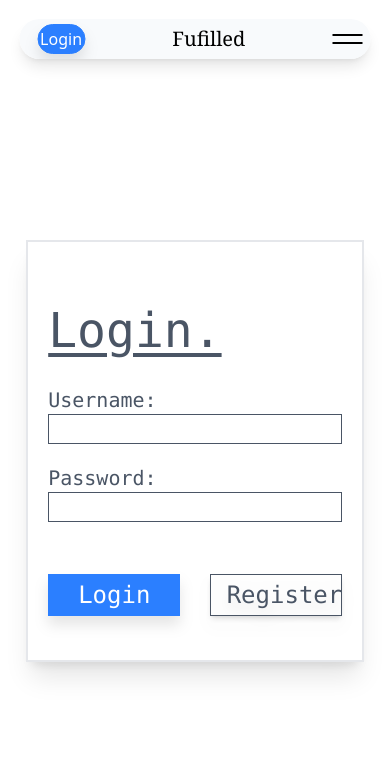
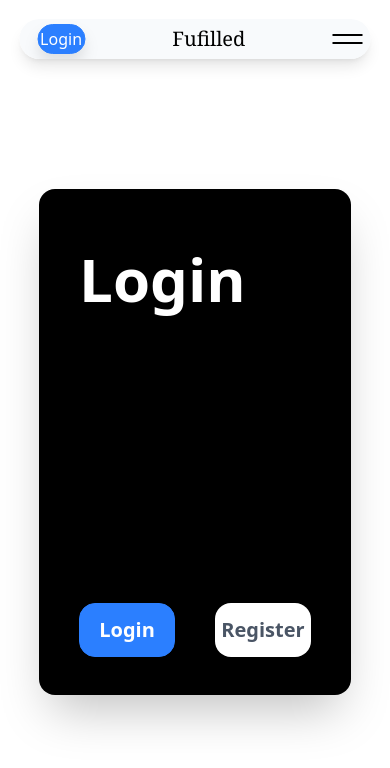
Before and after one commit to magnusrwn/Rex, a React (Vite) app in the folder frontend/: page /login in a window 390 px wide. Shown: the top 768 px of the page. Built offline with nearby package versions, Linux system fonts and the light colour scheme.

Commit message:
logina nd register done... no form, however responsiveness and rough design done.

```diff
--- a/frontend/src/components/Button.tsx
+++ b/frontend/src/components/Button.tsx
@@ -28,7 +28,7 @@ const Button: React.FC<ButtonProps> = ({children, onClick, className, disabled,
             cursor-pointer
             drop-shadow-xl
          ${variant === "primary"?(isClicked ? "text-white bg-blue-900 border-1 border-blue-900 shadow-lg": "text-white  bg-blue-500 border-1 border-blue-500 hover:bg-blue-700 hover:border-blue-700 transition-all duration-200"):
-            variant === "secondary" ?(isClicked? "bg-grey-300 text-grey-700 border-1 border-grey-700":"border-1 shadow-md text-gray-600 border-gray-600 hover:bg-gray-100 hover:text-gray-600 hover:border-gray-400 transition-all duration-200"):
+            variant === "secondary" ?(isClicked? "bg-grey-300 text-slate-700 border-1 border-grey-700":"shadow-md text-gray-600 hover:bg-slate-100 transition-all duration-200"):
                 (isClicked? "bg-red-100 text-red-700 border-1 border-red-700":"border-1 shadow-md text-red-500 border-red-500 hover:bg-red-50 hover:text-red-600 hover:border-red-600 transition-all duration-200")
          }
 
--- a/frontend/src/pages/Home.tsx
+++ b/frontend/src/pages/Home.tsx
@@ -9,7 +9,7 @@ const Home = () => {
     return (
     <>
     {/* giving col space for everything to be in */}
-    <div className="flex flex-col items-center max-w-4xl lg:mx-auto md:mx-20 mx-10 mt-24" id="container">
+    <div className="min-h-[800px] flex flex-col items-center max-w-4xl lg:mx-auto md:mx-20 mx-10 mt-24">
         {/* HERO SECTION */}
         <div className="
             flex flex-col pt-2
--- a/frontend/src/pages/Login.tsx
+++ b/frontend/src/pages/Login.tsx
@@ -8,33 +8,41 @@ const LoginCard = () => {
     const navigate = useNavigate()
 
     return(
-    <>
-        {/* temporary solution.... */}
-        <div className='pt-60'></div>
-        <div className=' flex justify-center items-center font-mono text-gray-600'>
-            <div className='h-[50vh] w-[40vh] border-2 shadow-xl border-gray-200'>
-                <div className='ml-1 mt-16'>
-                    <h1 className='mt-2 mb-8 ml-4 text-5xl underline underline-offset-6' >Login.</h1>
-                </div>
-                <div className='mx-5 text-xl h-fit'>
-                    <form>
-                        <div className='pb-5'>
-                            <label htmlFor='username' className=''>Username: </label>
-                            <input type='text' name='username' className='border-1 px-2 w-[100%]'></input>
+        <div className='min-h-[800px] h-[100vh] w-full flex justify-center items-center mt-5'>
+            <div className='
+             rounded-2xl
+             w-[80%] h-[60%]
+             md:w-[500px] md:h-[600px]
+             bg-black
+             shadow-2xl
+             text-white
+            '>
+                <div className='h-full my-15 mx-10 flex flex-col'>
+                    <div className='flex-row h-[30%] text-6xl font-semibold'>Login</div>
+                    <div className='flex-row h-[40%]'>
+                        <form>
+                            {/* FINISH THIS FORM */}
+                        </form>
+                    </div>
+                    <div className='flex-row h-[30%]'>
+                        <div className='grid grid-cols-2 grid-rows-1 gap-10 text-xl font-semibold'>
+                            <Button
+                             variant='primary'
+                             className='py-3 rounded-2xl'
+                             onClick={()=> navigate('/')} // MAKE THIS WORK... I GUESS IT WILL BE A WHILE MAYBE...
+                            >Login
+                            </Button>
+                            <Button
+                             variant='secondary'
+                             className='bg-white py-3 rounded-2xl hover:text-slate-800'
+                             onClick={()=> navigate('/register')}
+                            >Register
+                            </Button>
                         </div>
-                        <div className='pb-5'>
-                            <label htmlFor='password' className=''>Password: </label>
-                            <input type='password' name='password' className='border-1 px-2 w-[100%]'></input>
-                        </div>
-                        <div className='flex flex-row gap-[10%] mt-8 w-full'>
-                            <Button className='px-4 w-[45%] py-1 text-2xl' type='submit' variant='primary'>Login</Button>
-                            <Button className='px-4 w-[45%] py-1 text-2xl' onClick={() =>{navigate('/register')}} variant='secondary'>Register</Button> {/* FIGURE ONCLICK FOR THIS */ }
-                        </div>
-                    </form>
+                    </div>
                 </div>
             </div>
         </div>
-    </>
     )
 }
 
--- a/frontend/src/pages/Register.tsx
+++ b/frontend/src/pages/Register.tsx
@@ -12,37 +12,41 @@ const RegisterCard = () =>{
     const navigate = useNavigate()
 
     return(
-    <>
-        {/* temporary solution.... */}
-        <div className='pt-60'></div>
-        <div className='h-[80vh] flex justify-center items-center font-mono text-gray-600'>
-            <div className='h-[50vh] w-[40vh] border-2 shadow-xl border-gray-200'>
-                <div className='ml-1 mt-16'>
-                    <h1 className='mt-2 mb-8 ml-4 text-5xl underline underline-offset-6' >Register.</h1>
-                </div>
-                <div className='mx-5 text-xl h-fit'>
-                    <form>
-                        <div className='pb-5'>
-                            <label htmlFor='email'>Email: </label>
-                            <input type='text' name='email' className='border-1 px-2 w-[100%]'></input>
+        <div className='min-h-[800px] h-[100vh] w-full flex justify-center items-center mt-5'>
+            <div className='
+             rounded-2xl
+             w-[80%] h-[60%]
+             md:w-[500px] md:h-[600px]
+             bg-white
+             shadow-2xl
+             text-black
+            '>
+                <div className='h-full my-15 mx-10 flex flex-col'>
+                    <div className='flex-row h-[30%] text-6xl font-semibold'>Register</div>
+                    <div className='flex-row h-[40%]'>
+                        <form>
+                            {/* FINISH THIS FORM */}
+                        </form>
+                    </div>
+                    <div className='flex-row h-[30%]'>
+                        <div className='grid grid-cols-2 grid-rows-1 gap-10 text-xl font-semibold'>
+                            <Button
+                             variant='primary'
+                             className='py-3 rounded-2xl shadow-md'
+                             onClick={()=> navigate('/')} // MAKE THIS WORK... I GUESS IT WILL BE A WHILE MAYBE...
+                            >Register!
+                            </Button>
+                            <Button
+                             variant='secondary'
+                             className='bg-white py-3 rounded-2xl hover:text-slate-800'
+                             onClick={()=> navigate('/login')}
+                            >Login
+                            </Button>
                         </div>
-                        <div className='pb-5'>
-                            <label htmlFor='username'>Username: </label>
-                            <input type='text' name='username' className='border-1 px-2 w-[100%]'></input>
-                        </div>
-                        <div className='pb-5'>
-                            <label htmlFor='password'>Password: </label>
-                            <input type='password' name='password' className='border-1 px-2 w-[100%]'></input>
-                        </div>
-                        <div className='flex flex-row gap-[10%] mt-8 w-full'>
-                            <Button className='px-4 w-[45%] py-1 text-2xl' type='submit' variant='primary'>Continue</Button>
-                            <Button className='px-4 w-[45%] py-1 text-2xl' onClick={() => {navigate('/login')}} variant='secondary'>Login</Button> {/* FIGURE ONCLICK FOR THIS */ }
-                        </div>
-                    </form>
+                    </div>
                 </div>
             </div>
         </div>
-    </>
     )
 }
 
```
